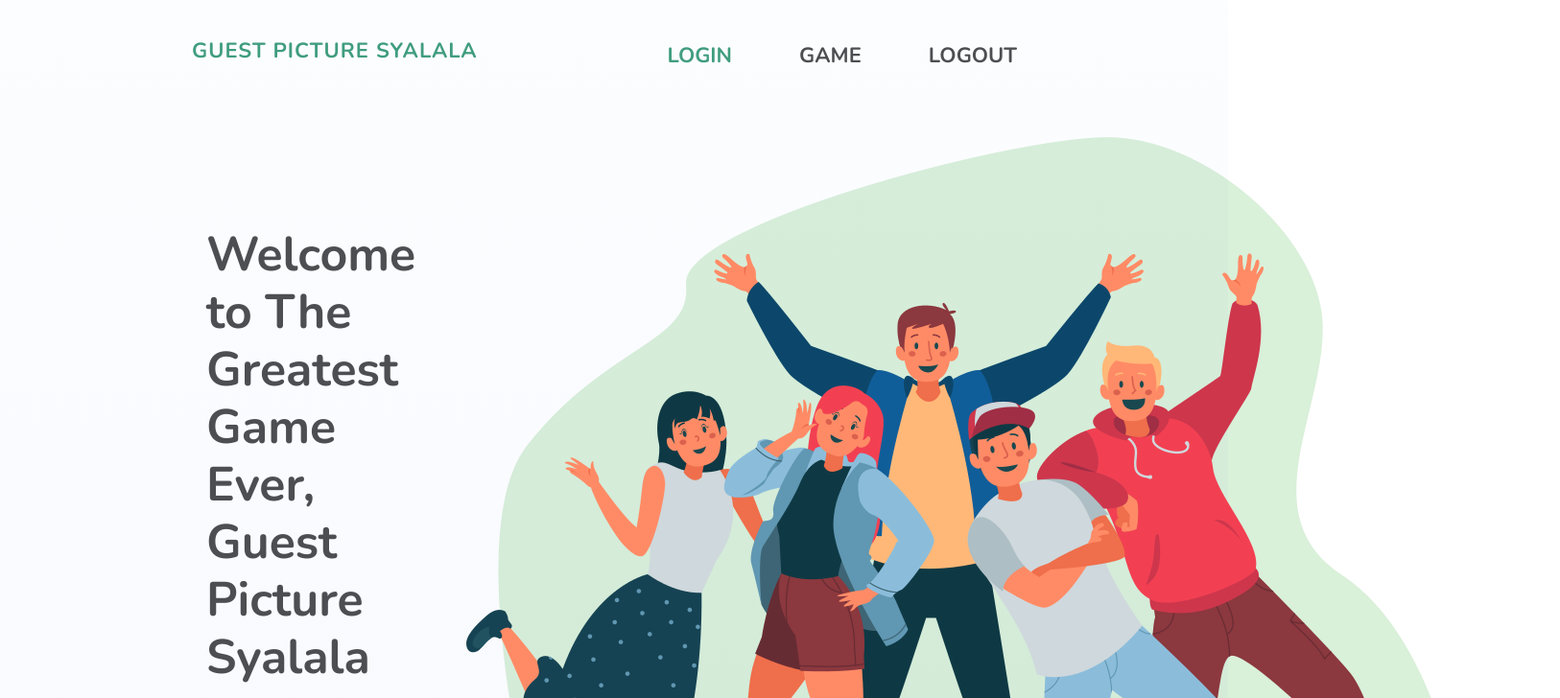
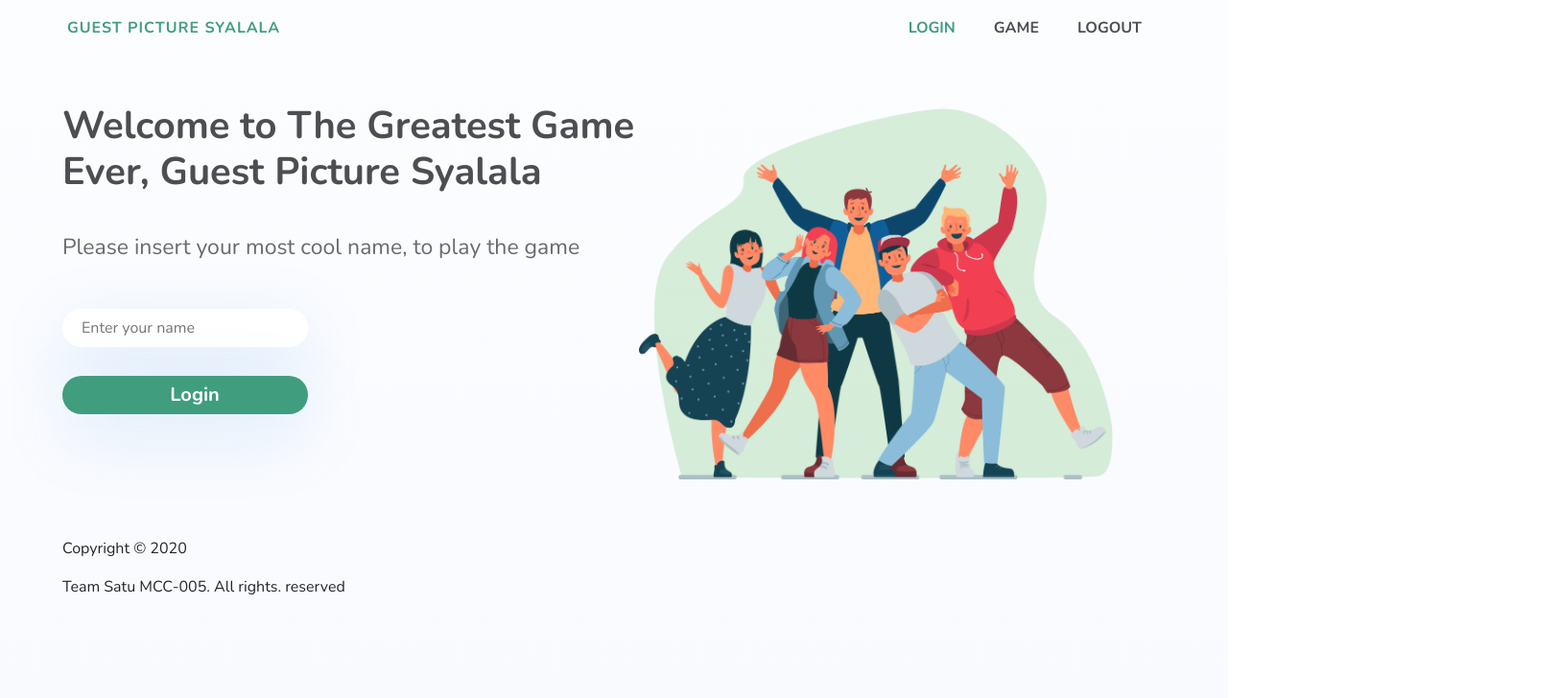
Before and after one commit to yodji09/GuestPicture_client, a Vue app: page / in a window 1280 px wide. Shown: the top 728 px of the page at 96% size, 1626 px wide, since content can reach past the window. Built offline with nearby package versions, Linux system fonts and the light colour scheme; no server answers; what vue-paintable would draw is missing.

Commit message:
new styling

```diff
--- a/src/App.vue
+++ b/src/App.vue
@@ -42,12 +42,12 @@ body {
   display: flex;
   align-items: center;
   justify-content: space-between;
-  padding: 20px 200px 0;
+  padding: 0 70px 0;
 }
 
 .brand {
   font-weight: bold;
-  font-size: 22px;
+  font-size: 16px;
   color: #409d7e;
   padding-top: 17px;
   margin-right: 20px;
@@ -57,13 +57,12 @@ body {
 
 .nav-name {
   margin: 0 20px 0;
-  /* text-decoration: none; */
   background-color: none;
   text-transform: uppercase;
 }
 
 #nav {
-  padding: 10px 0 0 0;
+  /* padding: 10px 0 0 0; */
   display: flex;
   align-items: center;
   justify-content: flex-end;
@@ -71,9 +70,9 @@ body {
 
 #nav a {
   font-weight: bold;
-  font-size: 22px;
+  font-size: 16px;
   color: #4d4e52;
-  margin-left: 50px;
+  margin-left: 20px;
 }
 
 #nav a.router-link-exact-active {
--- a/src/components/paintable.vue
+++ b/src/components/paintable.vue
@@ -4,8 +4,8 @@
       <div class="col col-md-2 d-flex flex-column align-item-right">
         <input type="color" v-model="color" />
         <!-- <button @click="easter1">easter</button> -->
-        <button @click="clearCanvas">clear</button>
-        <button @click="useEraser = !useEraser">
+        <button class="clear" @click="clearCanvas">clear</button>
+        <button class="eraser" @click="useEraser = !useEraser">
           {{ !useEraser ? 'eraser' : 'pencil' }}
         </button>
         <!-- <button @click="sendCanvasData">save</button><br /><br /> -->
@@ -80,29 +80,33 @@ export default {
 
 <!-- Add "scoped" attribute to limit CSS to this component only -->
 <style scoped>
-h3 {
-  margin: 40px 0 0;
-}
-ul {
-  list-style-type: none;
-  padding: 0;
-}
-li {
-  display: inline-block;
-  margin: 0 10px;
-}
-a {
-  color: #42b983;
-}
 .paint {
-  width: 800px !important;
-  height: 400px !important;
-  background-color:#cccccc;
+  width: 40vw !important;
+  height: 85vh !important;
+  background-color:#c7ffcc;
   border-radius: 5px;
-  margin: 5px auto;
   box-sizing: border-box;
   display: block;
   position: relative !important;
   overflow: hidden;
+  margin-left: 20px;
+}
+.clear {
+  font-size: 12px;
+  width: 45px;
+  background: red;
+  color: white;
+  border: 1px solid black;
+  margin-top: 10px;
+  padding: 2px;
+}
+.eraser {
+  font-size: 12px;
+  border: 1px solid black;
+  width: 45px;
+  background: yellow;
+  color: black;
+  margin-top: 10px;
+  padding: 2px;
 }
 </style>
--- a/src/views/Game.vue
+++ b/src/views/Game.vue
@@ -1,7 +1,14 @@
 <template>
   <b-container fluid>
-    <b-row class="top">
-      <b-col class="scoreContainer" cols="4">
+    <div class="gameContainer">
+      <b-row>
+        <b-col class="left">
+          <canvasPaintable></canvasPaintable>
+          <canvasPaintableClient v-if="false" :key="canvasData"></canvasPaintableClient>
+        </b-col>
+      </b-row>
+      <b-row class="right">
+        <!-- <b-col class="scoreContainer" cols="4">
           <div class="scoreCard">
             <div class="scoreTitle">
               <p>SCORE BOARD</p>
@@ -22,8 +29,8 @@
               <p class="score">10</p>
             </div>
           </div>
-      </b-col>
-      <b-col class="choose" cols="8">
+        </b-col> -->
+        <b-col class="choose">
           <p class="chooseTitle">Choose your answer :</p>
           <div class="buttonGroup">
             <button>Button 1</button>
@@ -32,12 +39,7 @@
           </div>
         </b-col>
       </b-row>
-    <b-row>
-      <b-col class="bottom" cols="12" align-self="stretch">
-        <canvasPaintable></canvasPaintable>
-        <canvasPaintableClient v-if="false" :key="canvasData"></canvasPaintableClient>
-      </b-col>
-    </b-row>
+    </div>
   </b-container>
 </template>
 
@@ -67,35 +69,28 @@ export default {
 </script>
 
 <style scoped>
-.top {
-  width: 100vw;
-  height: 50vh;
-}
-.top .scoreContainer {
-  background: white;
-}
-.top .choose {
-  background: white;
+.gameContainer {
+  display: flex;
 }
 .scoreContainer {
   display: flex;
-  flex-direction: column;
-  align-items: center;
+  flex-direction: row;
+  justify-content: flex-start;
   text-align: center;
 }
 .scoreCard {
   display: flex;
   flex-direction: column;
-  padding-top: 30px;
-  margin-top: 20px;
+  padding-top: 20px;
   background: #409d7e;
   align-items: center;
-  width: 25vw;
-  height: 90%;
-  border-radius: 20px;
+  width: 20vw;
+  margin-left: -29vw;
+  margin-top: 5px;
+  height: 100vh;
 }
 .scoreTitle {
-  font-size: 35px;
+  font-size: 22px;
   font-weight: bold;
   color: white;
 }
@@ -116,7 +111,8 @@ export default {
   padding-top: 100px;
   display: flex;
   flex-direction: column;
-  align-items: center;
+  justify-content: flex-start;
+  margin-left: 250px;
 }
 .chooseTitle {
   font-weight: bold;
@@ -125,7 +121,6 @@ export default {
 .buttonGroup {
   display: flex;
   margin-top: 30px;
-  width: 25vw;
   justify-content: space-between;
 }
 button {
@@ -140,17 +135,8 @@ button {
 button:focus {
   outline: none;
 }
-.bottom {
-  background: white;
-  height: 50vh;
-  width: 100vw;
-  border-top: 2px solid black;
-  padding-top: 20px;
-}
-.bottom p {
-  text-align: left;
-  margin-left: 20px;
-  font-weight: bold;
-  font-size: 35px;
+.left {
+  margin-left: -150px;
+  padding-left: 0;
 }
 </style>
--- a/src/views/Login.vue
+++ b/src/views/Login.vue
@@ -55,34 +55,38 @@ export default {
 </script>
 
 <style scoped>
+/* Desktops and laptops ----------- */
+@media only screen
+and (min-width : 1224px) {
 .loginPage {
   display: flex;
 }
 .container {
-  width: 100vw;
-  height: 100vh;
+  width: 100%;
+  height: 100%;
   margin-left: 0;
   display: flex;
   flex-direction: column;
 }
 h1 {
-  margin-top: 150px;
-  margin-left: 200px;
+  margin-top: 50px;
+  margin-left: 50px;
   font-weight: bold;
-  font-size: 50px;
+  font-size: 40px;
   text-align: left;
   color: #4d4e52;
+  width: 50vw;
 }
 .label {
   text-align: left;
-  margin-left: 200px;
-  font-size: 25px;
+  margin-left: 50px;
+  font-size: 23px;
   margin-top: 30px;
   color: #676a6f;
 }
 .username {
   margin-top: 30px;
-  margin-left: 200px;
+  margin-left: 50px;
   width: 20vw;
   height: 5vh;
   border: none;
@@ -96,7 +100,88 @@ h1 {
 }
 button {
   margin-top: 30px;
-  margin-left: 200px;
+  margin-left: 50px;
+  width: 20vw;
+  height: 5vh;
+  box-shadow: 0 20px 70px rgba(66, 154, 236, 0.185);
+  border-radius: 20px;
+  padding-left: 20px;
+  background: #409d7e;
+  border: none;
+  color: white;
+  font-weight: bold;
+  font-size: 20px;
+}
+button:focus {
+  outline: none;
+}
+button:hover {
+  background: #58caa4;
+}
+.copyright {
+  margin-top: 16vh;
+  margin-left: 50px;
+  display: flex;
+  justify-content: flex-start;
+  flex-direction: column;
+  text-align: left;
+  margin-bottom: 0;
+}
+img {
+  margin-top: 7vh;
+  width: 48vw;
+  margin-left: -60px;
+  z-index: 9999;
+  padding-right: 120px;
+}
+
+}
+
+/* Large screens ----------- */
+@media only screen
+and (min-width : 1824px) {
+.loginPage {
+  display: flex;
+}
+.container {
+  width: 100vw;
+  height: 100vh;
+  margin-left: 0;
+  display: flex;
+  flex-direction: column;
+}
+h1 {
+  margin-top: 150px;
+  margin-left: 80px;
+  font-weight: bold;
+  font-size: 50px;
+  text-align: left;
+  color: #4d4e52;
+}
+.label {
+  text-align: left;
+  margin-left: 80px;
+  font-size: 25px;
+  margin-top: 30px;
+  color: #676a6f;
+}
+.username {
+  margin-top: 30px;
+  margin-left: 80px;
+  width: 20vw;
+  height: 5vh;
+  border: none;
+  box-shadow: 0 20px 70px rgba(66, 154, 236, 0.185);
+  border-radius: 20px;
+  padding-left: 20px;
+  color: #676a6f;
+}
+.username:focus {
+  outline: none;
+}
+button {
+  margin-top: 30px;
+  margin-left: 80px;
   width: 20vw;
   height: 5vh;
   box-shadow: 0 20px 70px rgba(66, 154, 236, 0.185);
@@ -116,7 +201,7 @@ button:hover {
 }
 .copyright {
   margin-top: 25vh;
-  margin-left: 200px;
+  margin-left: 80px;
   display: flex;
   justify-content: flex-start;
   flex-direction: column;
@@ -126,4 +211,5 @@ img {
   margin-top: 7vh;
   margin-right: 8vw;
 }
+}
 </style>
```
Lines whose indentation alone changed are shown as unchanged.
